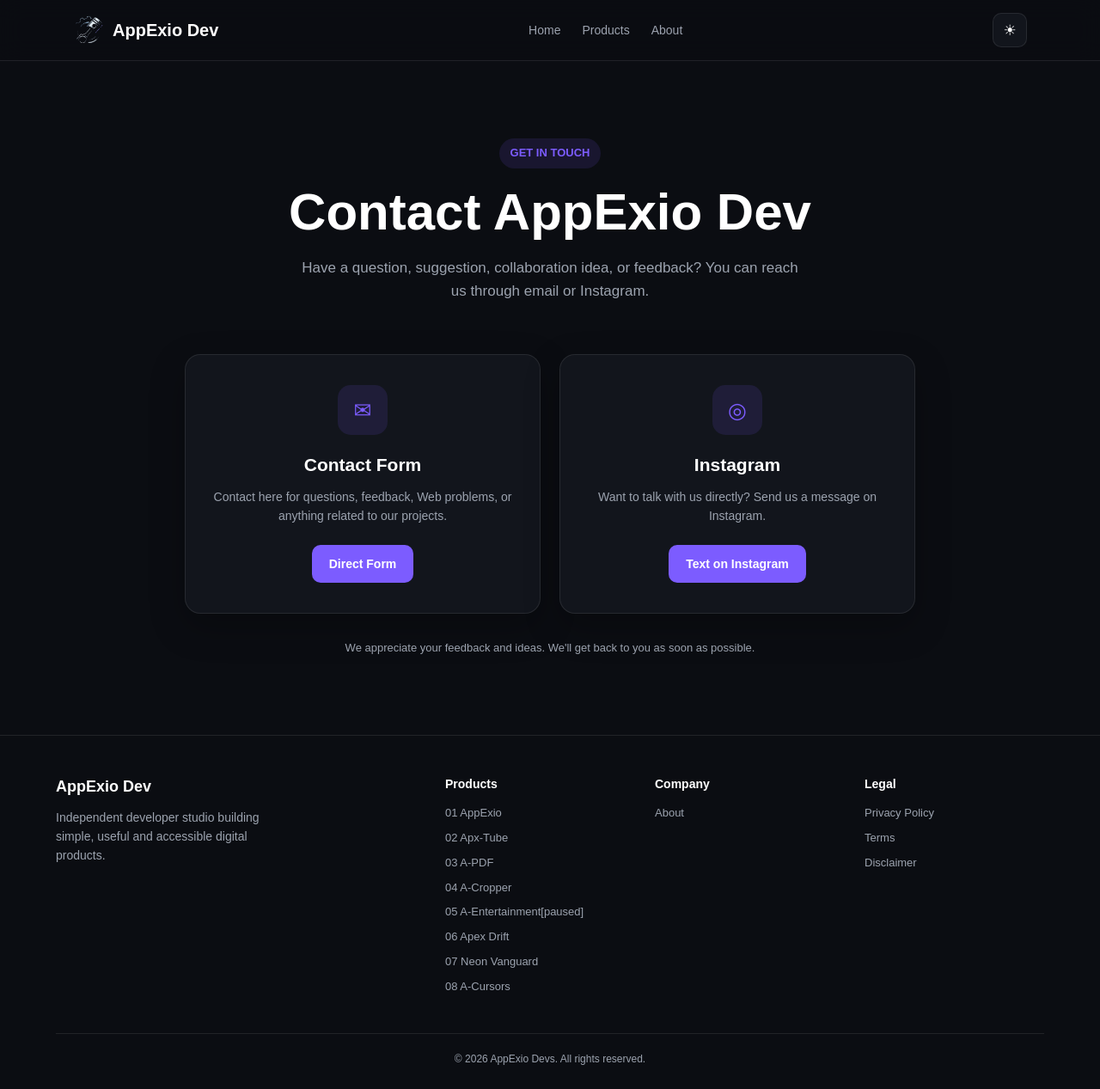
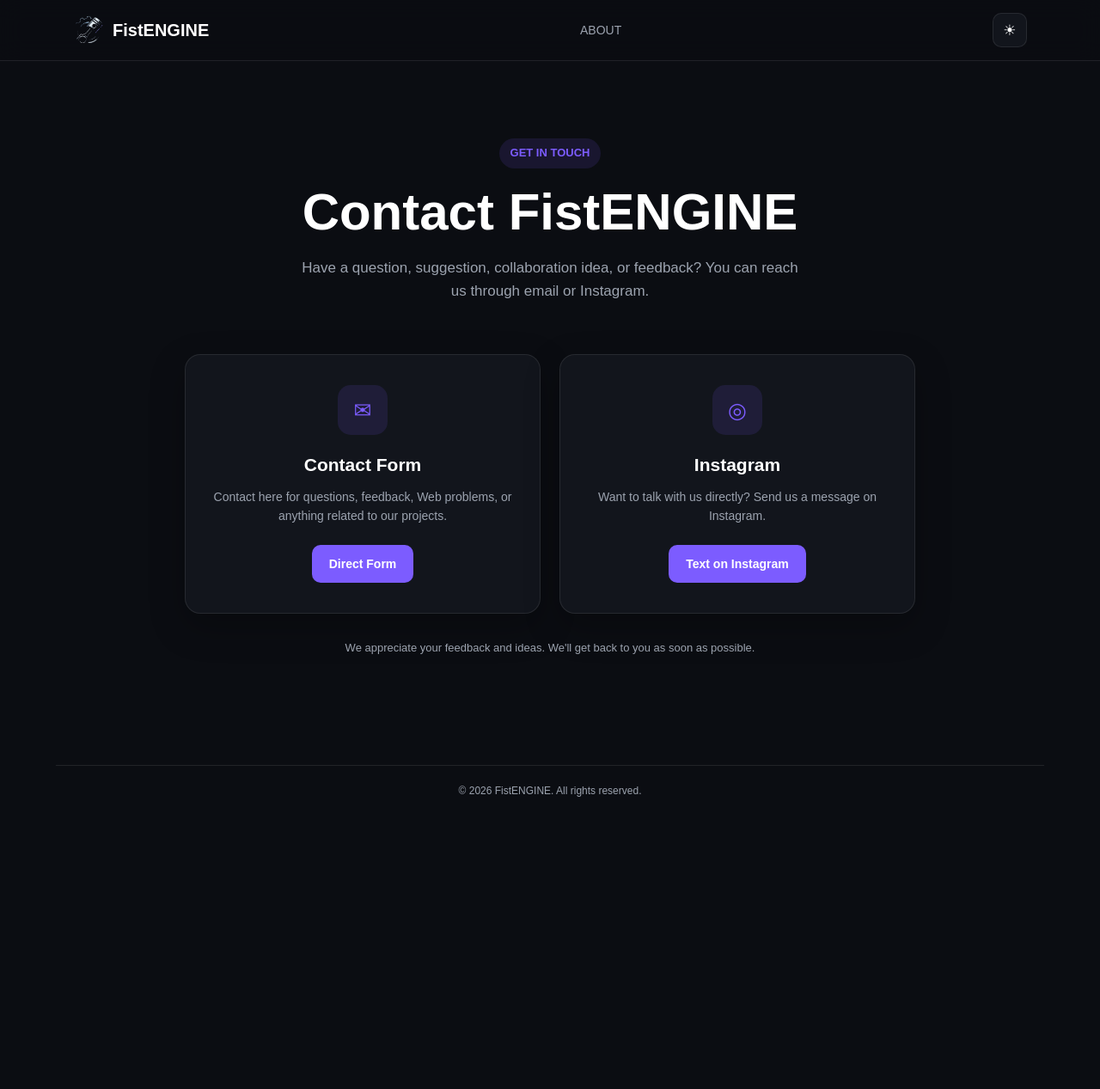
Before and after one commit to appexiodev/appexiodev.github.io, a plain HTML site: page contact.html in a window 1280 px wide. Shown: the whole page at 86% size. After the commit the page ends 930 px from the top, so only its background shows below. Drawn offline with Linux system fonts and the light colour scheme.

Commit message:
Update contact.html

```diff
--- a/contact.html
+++ b/contact.html
@@ -417,13 +417,11 @@
 
       <a href="index.html" class="brand">
         <img src="logo.png" alt="AppExio Dev Logo">
-        <span>AppExio Dev</span>
+        <span>FistENGINE</span>
       </a>
 
       <nav class="desktop-nav">
-        <a href="index.html">Home</a>
-        <a href="index.html#products">Products</a>
-        <a href="about.html">About</a>
+        <a href="https://fistengine.github.io/about-us.html">ABOUT</a>
       </nav>
 
       <div class="actions">
@@ -458,7 +456,7 @@
 
       <small>GET IN TOUCH</small>
 
-      <h1>Contact AppExio Dev</h1>
+      <h1>Contact FistENGINE</h1>
 
       <p>
         Have a question, suggestion, collaboration idea, or feedback?
@@ -512,7 +510,7 @@
         <!-- Replace # with your real Instagram URL -->
 
         <a
-          href="https://www.instagram.com/appexiodev"
+          href="https://www.instagram.com/fistengine"
           target="_blank"
           rel="noopener noreferrer"
           class="contact-btn">
@@ -530,86 +528,11 @@
 
   </main>
 
-
-  <!-- ================= FOOTER ================= -->
-
-  <footer>
-
-    <div class="footer-inner">
-
-      <div>
-        <div class="footer-brand">AppExio Dev</div>
-
-        <p class="footer-text">
-          Independent developer studio building simple,
-          useful and accessible digital products.
-        </p>
-      </div>
-
-
-      <div class="footer-column">
-
-        <h3>Products</h3>
-
-        <a href="https://appexio.github.io/" target="_blank" rel="noopener noreferrer">
-                    01 AppExio
-                </a>
-
-                <a href="https://apxtube.github.io/" target="_blank" rel="noopener noreferrer">
-                    02 Apx-Tube
-                </a>
-
-                <a href="https://a-pdf.github.io/" target="_blank" rel="noopener noreferrer">
-                    03 A-PDF
-                </a>
-
-                <a href="https://a-croppers.github.io/" target="_blank" rel="noopener noreferrer">
-                    04 A-Cropper
-                </a>
-
-                <a href="https://a-entertainment.github.io/" target="_blank" rel="noopener noreferrer">
-                    05 A-Entertainment[paused]
-                </a>
-
-                <a href="https://appexiodev.github.io/Games/Carrr" target="_blank" rel="noopener noreferrer">
-                    06 Apex Drift
-                </a>
-
-                <a href="https://appexiodev.github.io/Games/Mouser" target="_blank" rel="noopener noreferrer">
-                    07 Neon Vanguard
-                </a>
-
-                <a href="https://a-cursors.github.io/" target="_blank" rel="noopener noreferrer">
-                    08 A-Cursors
-                </a>
-
-      </div>
-
-
-      <div class="footer-column">
-
-        <h3>Company</h3>
-
-        <a href="about.html">About</a>
-
-      </div>
-
-
-      <div class="footer-column">
-
-        <h3>Legal</h3>
-
-        <a href="privacy.html">Privacy Policy</a>
-        <a href="terms.html">Terms</a>
-        <a href="disclaimer.html">Disclaimer</a>
-
-      </div>
-
     </div>
 
 
     <div class="copyright">
-      © <span id="year"></span> AppExio Devs. All rights reserved.
+      © <span id="year"></span> FistENGINE. All rights reserved.
     </div>
 
   </footer>
```
